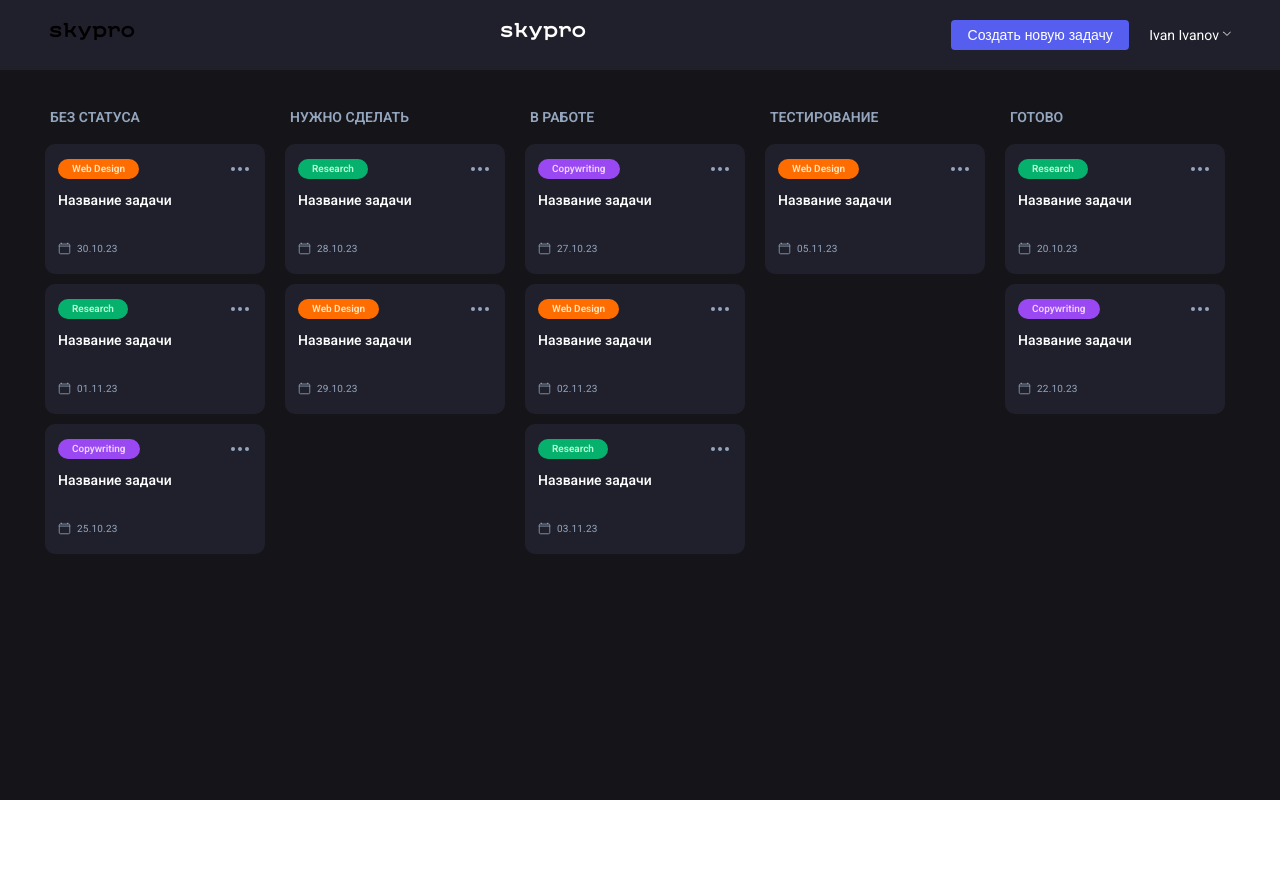
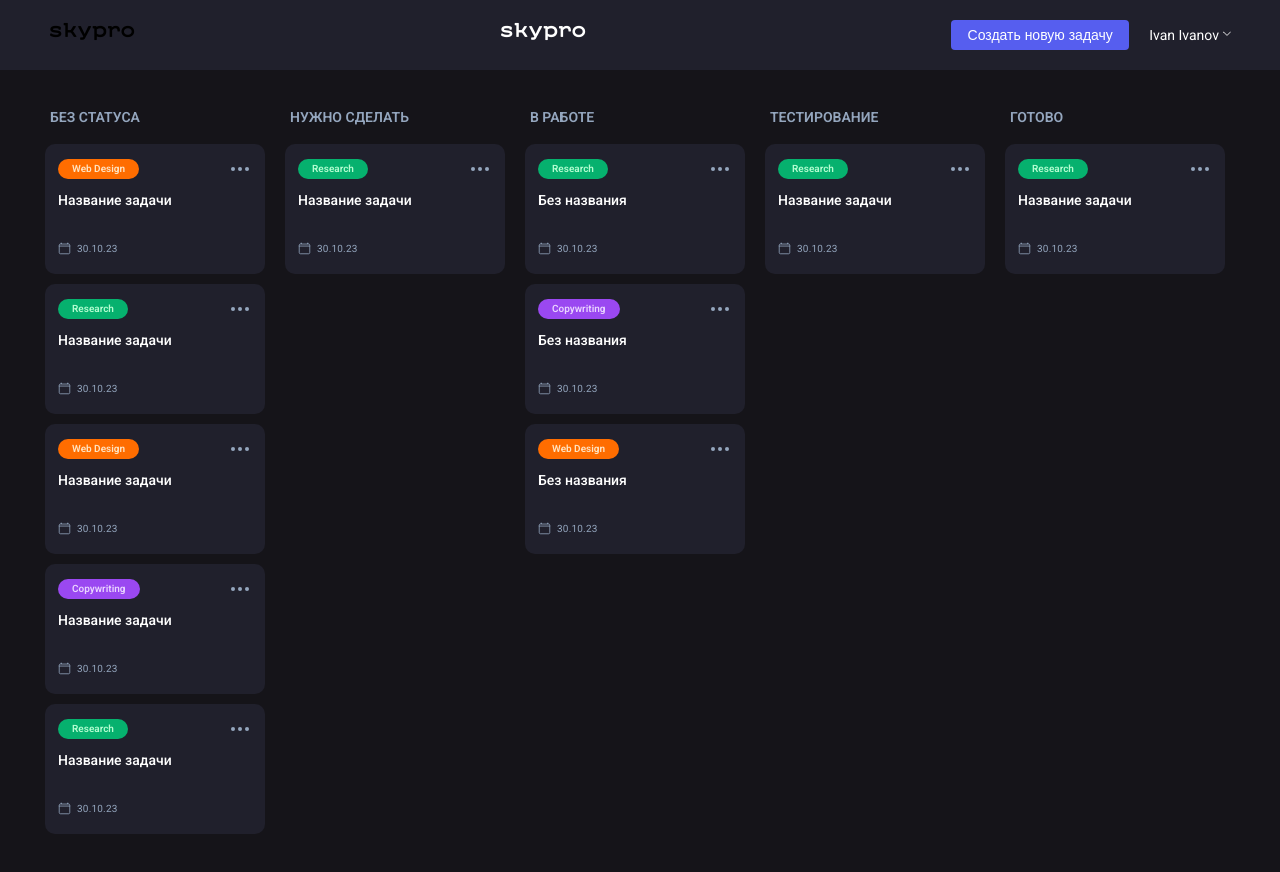
Before and after one commit to amelieral/skypro-kanban, a Vue app: page / in a window 1280 px wide. Shown: the top 872 px of the page. Before the commit the page ends 800 px from the top, so only its background shows below. Built offline with nearby package versions, Linux system fonts and the light colour scheme.

Commit message:
Добававлены id, отрисованы карточки и реализован loader

```diff
--- a/src/components/Task.vue
+++ b/src/components/Task.vue
@@ -2,10 +2,10 @@
   <div class="cards__item">
     <div class="cards__card card">
       <div class="card__group">
-        <div :class="['card__theme', `_${task.theme}`]">
-          <p :class="`_${task.theme}`">{{task.category }}</p>
+        <div :class="['card__theme', `_${getTopicClass(task.topic)}`]">
+          <p :class="`_${getTopicClass(task.topic)}`">{{ task.topic }}</p>
         </div>
-        <a href="#taskModal" target="_self">
+        <a href="#taskModal">
           <div class="card__btn">
             <div></div>
             <div></div>
@@ -14,14 +14,19 @@
         </a>
       </div>
       <div class="card__content">
-        <a href="" target="_blank">
-          <h3 class="card__title">{{ task.title }}</h3>
-        </a>
+        <h3 class="card__title">{{ task.title }}</h3>
         <div class="card__date">
           <svg xmlns="http://www.w3.org/2000/svg" width="13" height="13" viewBox="0 0 13 13" fill="none">
             <g clip-path="url(#clip0_1_415)">
-              <path d="M10.5625 2.03125H2.4375C1.7644 2.03125 1.21875 2.5769 1.21875 3.25V10.5625C1.21875 11.2356 1.7644 11.7812 2.4375 11.7812H10.5625C11.2356 11.7812 11.7812 11.2356 11.7812 10.5625V3.25C11.7812 2.5769 11.2356 2.03125 10.5625 2.03125Z" stroke="#94A6BE" stroke-width="0.8" stroke-linejoin="round" />
-              <path d="M11.7812 4.0625H1.21875M3.25 1.21875V2.03125V1.21875ZM9.75 1.21875V2.03125V1.21875Z" stroke="#94A6BE" stroke-width="0.8" stroke-linecap="round" stroke-linejoin="round" />
+              <path d="M10.5625 2.03125H2.4375C1.7644 2.03125 1.21875 2.5769 1.21875 3.25V10.5625C1.21875 11.2356 1.7644 11.7812 2.4375 11.7812H10.5625C11.2356 11.7812 11.7812 11.2356 11.7812 10.5625V3.25C11.7812 2.5769 11.2356 2.03125 10.5625 2.03125Z"
+                    stroke="#94A6BE"
+                    stroke-width="0.8"
+                    stroke-linejoin="round" />
+              <path d="M11.7812 4.0625H1.21875M3.25 1.21875V2.03125V1.21875ZM9.75 1.21875V2.03125V1.21875Z"
+                    stroke="#94A6BE"
+                    stroke-width="0.8"
+                    stroke-linecap="round"
+                    stroke-linejoin="round" />
             </g>
             <defs>
               <clipPath id="clip0_1_415">
@@ -29,7 +34,7 @@
               </clipPath>
             </defs>
           </svg>
-          <p>{{ task.date }}</p>
+          <p>{{ formatDate(task.date) }}</p>
         </div>
       </div>
     </div>
@@ -44,6 +49,24 @@ export default {
       type: Object,
       required: true
     }
+  },
+  methods: {
+    getTopicClass(topic) {
+      const map = {
+        'Web Design': 'orange',
+        'Research': 'green',
+        'Copywriting': 'purple'
+      };
+      return map[topic] || 'gray';
+    },
+    formatDate(dateString) {
+      const date = new Date(dateString);
+      return date.toLocaleDateString('ru-RU', {
+        day: '2-digit',
+        month: '2-digit',
+        year: '2-digit'
+      }).replace(/\./g, '.');
+    }
   }
 }
 </script>
--- a/src/components/TaskColumn.vue
+++ b/src/components/TaskColumn.vue
@@ -5,28 +5,23 @@
     </div>
     <div class="cards">
       <TaskItem
-          v-for="(task, index) in tasks"
-          :key="index"
-          :task="task"
+        v-for="task in tasks"
+        :key="task.id"
+        :task="task"
       />
     </div>
   </div>
 </template>
 
 <script>
-import TaskItem from './Task.vue'
+import TaskItem from './Task.vue';
 
 export default {
   name: 'TaskColumn',
-  components: {
-    TaskItem
-  },
+  components: { TaskItem },
   props: {
     title: String,
-    tasks: {
-      type: Array,
-      default: () => []
-    }
+    tasks: Array
   }
 }
 </script>
--- a/src/components/TaskDesk.vue
+++ b/src/components/TaskDesk.vue
@@ -1,8 +1,8 @@
 <template>
   <div class="main__content">
     <TaskColumn
-      v-for="(column, index) in columns"
-      :key="index"
+      v-for="column in columns"
+      :key="column.id"
       :title="column.title"
       :tasks="column.tasks"
     />
@@ -10,13 +10,11 @@
 </template>
 
 <script>
-import TaskColumn from './TaskColumn.vue'
+import TaskColumn from './TaskColumn.vue';
 
 export default {
   name: 'TaskDesk',
-  components: {
-    TaskColumn
-  },
+  components: { TaskColumn },
   props: {
     columns: {
       type: Array,
--- /dev/null
+++ b/src/mocks/tasks.js
@@ -0,0 +1,79 @@
+export const tasks = [
+  {
+    id: 1,
+    topic: "Web Design",
+    title: "Название задачи",
+    date: "2023-10-30",
+    status: "Без статуса"
+  },
+  {
+    id: 2,
+    topic: "Research",
+    title: "Название задачи",
+    date: "2023-10-30",
+    status: "Нужно сделать"
+  },
+  {
+    id: 3,
+    topic: "Research",
+    title: "Без названия",
+    date: "2023-10-30",
+    status: "В работе"
+  },
+  {
+    id: 4,
+    topic: "Research",
+    title: "Название задачи",
+    date: "2023-10-30",
+    status: "Тестирование"
+  },
+  {
+    id: 5,
+    topic: "Research",
+    title: "Название задачи",
+    date: "2023-10-30",
+    status: "Готово"
+  },
+  {
+    id: 6,
+    topic: "Research",
+    title: "Название задачи",
+    date: "2023-10-30",
+    status: "Без статуса"
+  },
+    {
+    id: 7,
+    topic: "Web Design",
+    title: "Название задачи",
+    date: "2023-10-30",
+    status: "Без статуса"
+  },
+    {
+    id: 8,
+    topic: "Copywriting",
+    title: "Название задачи",
+    date: "2023-10-30",
+    status: "Без статуса"
+  },
+    {
+    id: 9,
+    topic: "Research",
+    title: "Название задачи",
+    date: "2023-10-30",
+    status: "Без статуса"
+  },
+    {
+    id: 10,
+    topic: "Copywriting",
+    title: "Без названия",
+    date: "2023-10-30",
+    status: "В работе"
+  },
+      {
+    id: 11,
+    topic: "Web Design",
+    title: "Без названия",
+    date: "2023-10-30",
+    status: "В работе"
+  },
+];
--- a/src/views/HomeView.vue
+++ b/src/views/HomeView.vue
@@ -5,7 +5,12 @@
     <main class="main">
       <div class="container">
         <div class="main__block">
-          <TaskDesk :columns="columns" />
+
+          <div v-if="isLoading" class="loading">
+            <p>Данные загружаются...</p>
+          </div>
+
+          <TaskDesk v-else :columns="columns" />
         </div>
       </div>
     </main>
@@ -17,11 +22,13 @@
 </template>
 
 <script>
-import BaseHeader from '@/components/BaseHeader.vue'
-import TaskDesk from '@/components/TaskDesk.vue'
-import TaskModal from '@/components/TaskModal.vue'
-import NewCardModal from '@/components/NewCardModal.vue'
-import ExitModal from '@/components/ExitModal.vue'
+import { ref, onMounted } from 'vue';
+import { tasks } from '@/mocks/tasks';
+import BaseHeader from '@/components/BaseHeader.vue';
+import TaskDesk from '@/components/TaskDesk.vue';
+import TaskModal from '@/components/TaskModal.vue';
+import NewCardModal from '@/components/NewCardModal.vue';
+import ExitModal from '@/components/ExitModal.vue';
 
 export default {
   name: 'HomeView',
@@ -32,102 +39,72 @@ export default {
     NewCardModal,
     ExitModal
   },
-data() {
-    return {
-      columns: [
-        {
+
+  setup() {
+    const isLoading = ref(true);
+    const columns = ref([]);
+
+    onMounted(() => {
+      setTimeout(() => {
+        columns.value = [
+          {
+          id: 1,
           title: 'Без статуса',
-          tasks: [
-            {
-              theme: 'orange',
-              category: 'Web Design',
-              title: 'Название задачи',
-              date: '30.10.23'
-            },
-            {
-              theme: 'green',
-              category: 'Research',
-              title: 'Название задачи',
-              date: '01.11.23'
-            },
-            {
-              theme: 'purple',
-              category: 'Copywriting',
-              title: 'Название задачи',
-              date: '25.10.23'
-            }
-          ]
+          tasks: tasks.filter(task => task.status === 'Без статуса')
         },
         {
+          id: 2,
           title: 'Нужно сделать',
-          tasks: [
-            {
-              theme: 'green',
-              category: 'Research',
-              title: 'Название задачи',
-              date: '28.10.23'
-            },
-            {
-              theme: 'orange',
-              category: 'Web Design',
-              title: 'Название задачи',
-              date: '29.10.23'
-            }
-          ]
+          tasks: tasks.filter(task => task.status === 'Нужно сделать')
         },
         {
+          id: 3,
           title: 'В работе',
-          tasks: [
-            {
-              theme: 'purple',
-              category: 'Copywriting',
-              title: 'Название задачи',
-              date: '27.10.23'
-            },
-            {
-              theme: 'orange',
-              category: 'Web Design',
-              title: 'Название задачи',
-              date: '02.11.23'
-            },
-            {
-              theme: 'green',
-              category: 'Research',
-              title: 'Название задачи',
-              date: '03.11.23'
-            }
-          ]
+          tasks: tasks.filter(task => task.status === 'В работе')
         },
         {
+          id: 4,
           title: 'Тестирование',
-          tasks: [
-            {
-              theme: 'orange',
-              category: 'Web Design',
-              title: 'Название задачи',
-              date: '05.11.23'
-            }
-          ]
+          tasks: tasks.filter(task => task.status === 'Тестирование')
         },
         {
+          id: 5,
           title: 'Готово',
-          tasks: [
-            {
-              theme: 'green',
-              category: 'Research',
-              title: 'Название задачи',
-              date: '20.10.23'
-            },
-            {
-              theme: 'purple',
-              category: 'Copywriting',
-              title: 'Название задачи',
-              date: '22.10.23'
-            }
-          ]
+          tasks: tasks.filter(task => task.status === 'Готово')
         }
-      ]
+      ];
+      isLoading.value = false;
+      }, 2000);
+    });
+
+    return {
+      isLoading,
+      columns
+    };
     }
   }
+</script>
+
+<style scoped>
+.loading {
+  display: flex;
+  justify-content: center;
+  align-items: center;
+  height: 200px;
+  font-size: 24px;
+  color: #94A6BE;
+  background: rgba(255, 255, 255, 0.8);
+  border-radius: 10px;
+  margin: 20px 0;
 }
-</script>
+
+.loading p {
+  animation: pulse 1.5s infinite;
+}
+
+@keyframes pulse {
+  0% { opacity: 0.6; }
+  50% { opacity: 1; }
+  100% { opacity: 0.6; }
+}
+</style>
```
